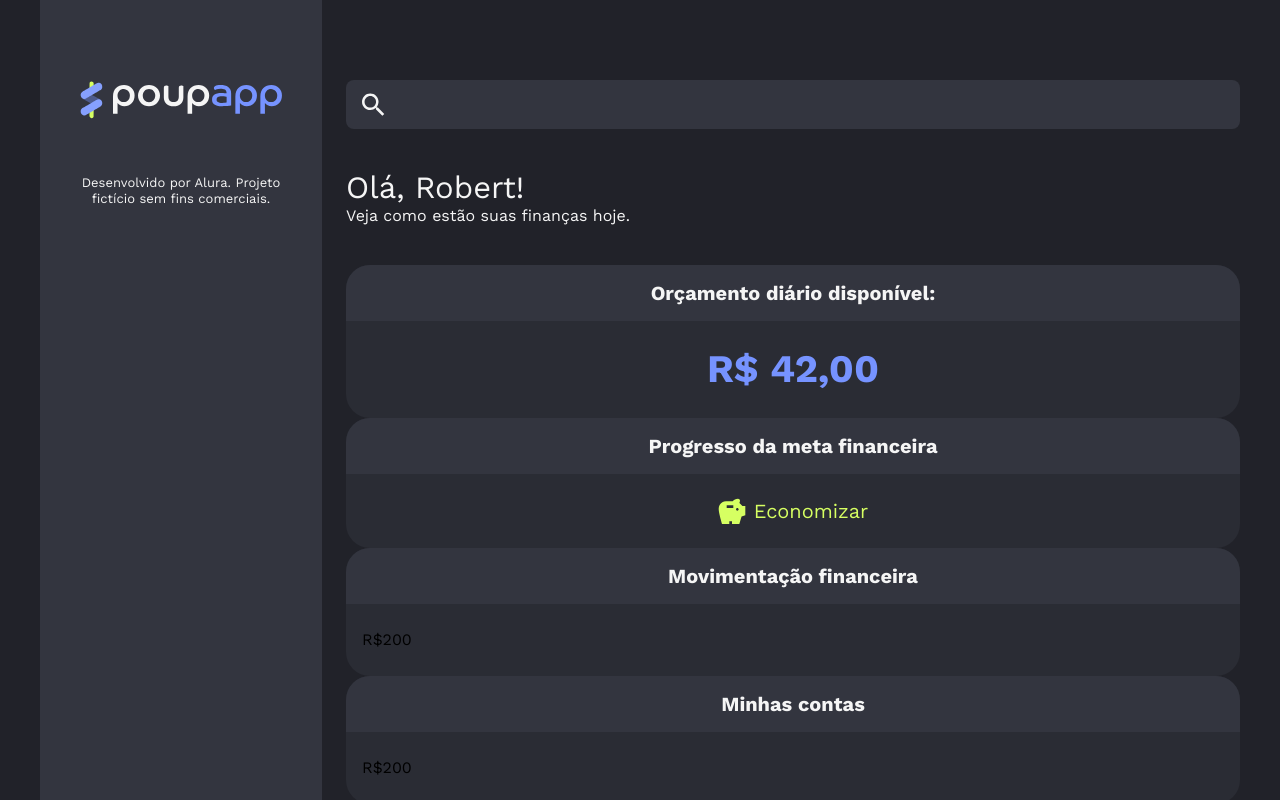
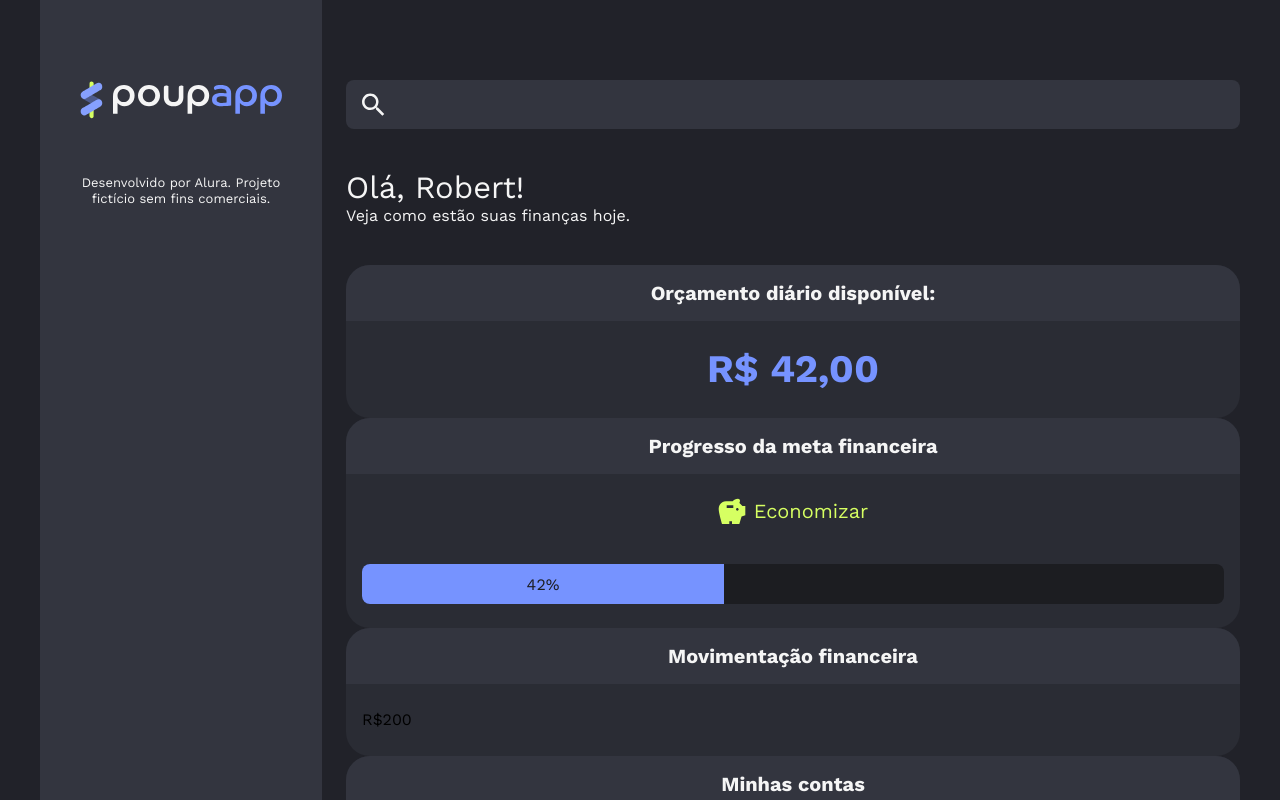
Before and after one commit to robertvieiraa/poupapp-tailwind, a React (Vite) app: page / in a window 1280 px wide. Shown: the top 800 px of the page. Built offline with nearby package versions, Linux system fonts and the light colour scheme.

Commit message:
Adicionei barra de progresso

```diff
--- /dev/null
+++ b/src/components/ProgressBar/index.jsx
@@ -0,0 +1,23 @@
+export const ProgressBar = ({ percent }) => {
+  return (
+    <div className="bg-neutral-darker rounded-lg overflow-hidden w-full h-10">
+      <div
+        style={{ width: `${percent}%` }}
+        className="
+        bg-primary-highlight
+        h-full
+        flex
+        justify-center
+        text-neutral-darker
+        items-center
+        text-base
+        leading-[120%]
+        transition-all
+        duration-300
+        ease-in-out"
+      >
+        {percent}%
+      </div>
+    </div>
+  );
+};
--- a/src/components/SavingsStatus/index.jsx
+++ b/src/components/SavingsStatus/index.jsx
@@ -1,11 +1,13 @@
 import { IconSavings } from "../icons";
+import { ProgressBar } from "../ProgressBar";
 
 export const SavingsStatus = () => {
   return (
-    <div>
+    <div className="flex flex-col gap-10">
       <p className="text-secondary-income flex items-center gap-2 justify-center text-xl leading-[125%]">
         <IconSavings /> Economizar
       </p>
+      <ProgressBar percent={42}/>
     </div>
   );
 };
```
